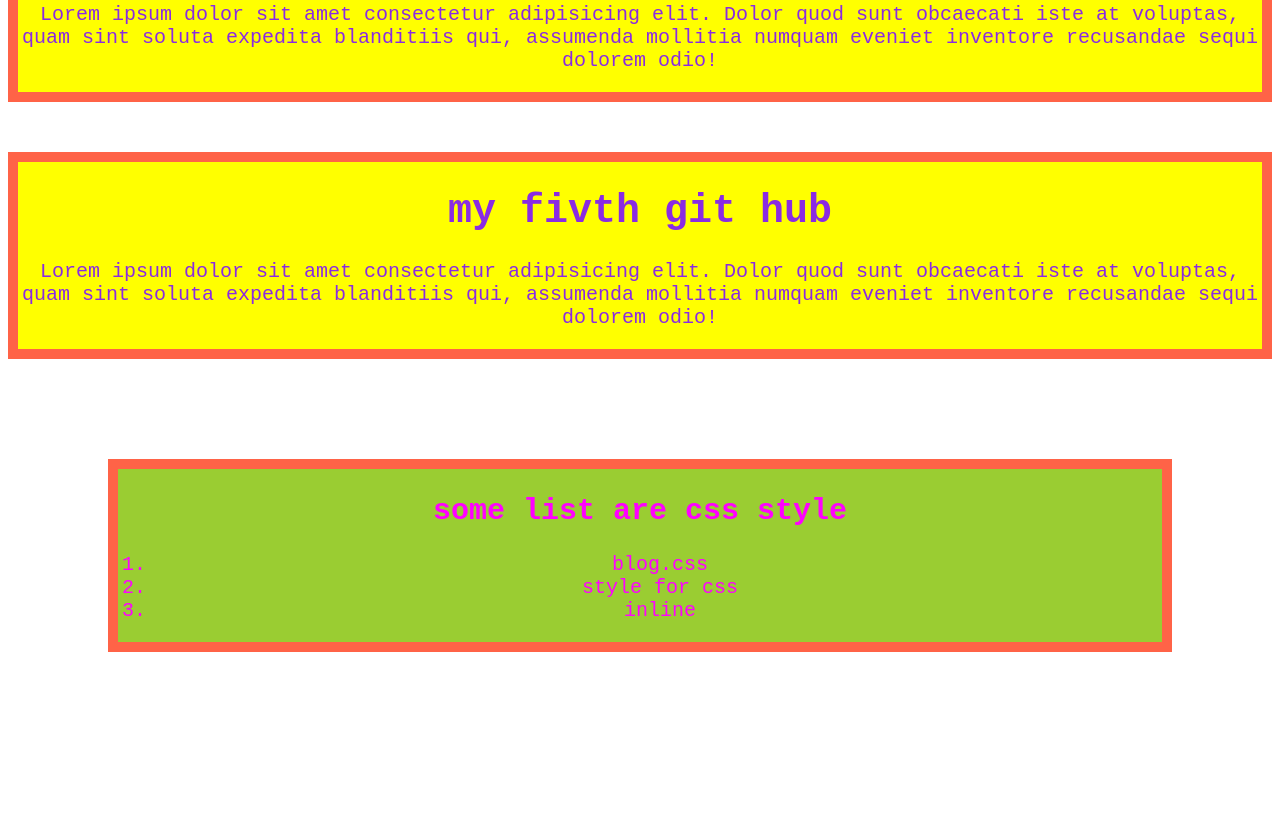
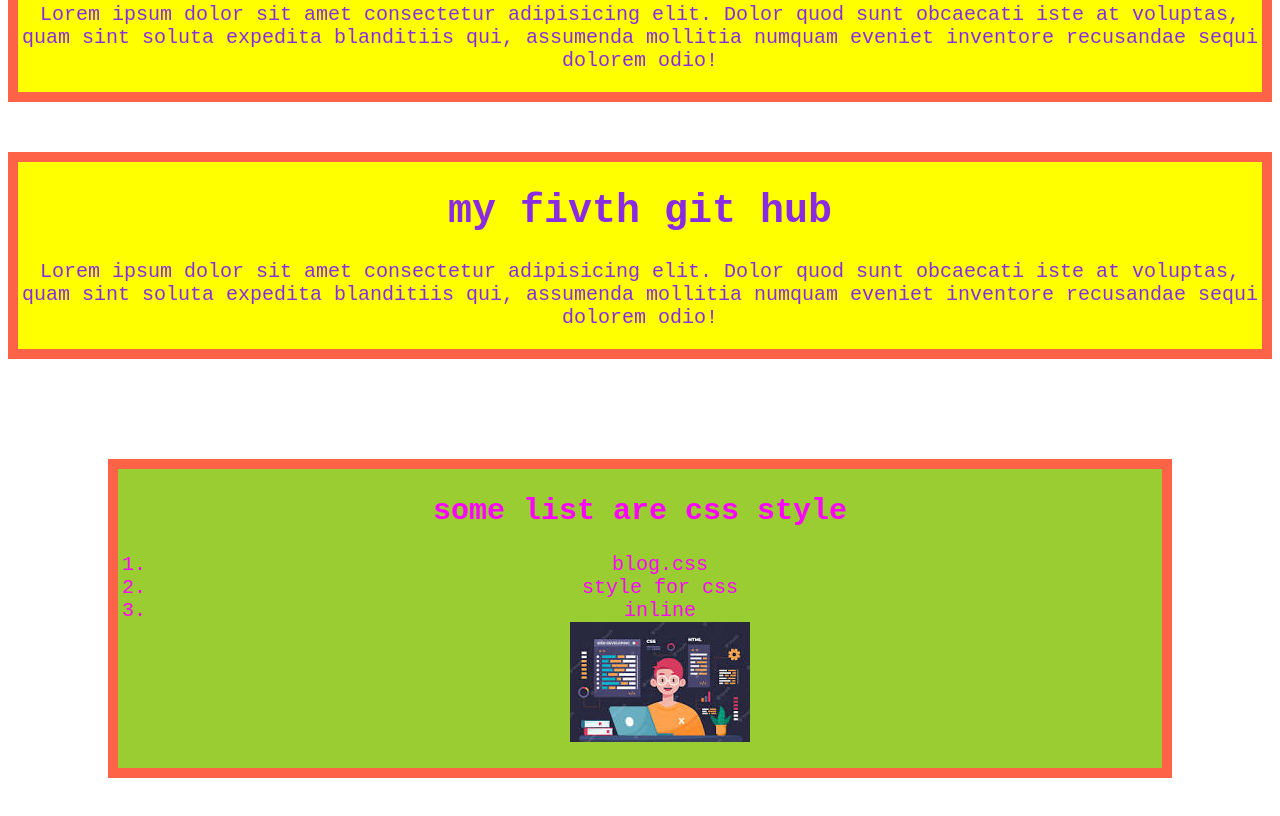
Before and after one commit to sanchyadebnath/my-project-github-repo, a plain HTML site: page index.html in a window 1280 px wide. Shown: the part 671-1487 px from the top of the page. Before the commit the page ends 1423 px from the top, so only its background shows below. Drawn offline with Linux system fonts and the light colour scheme.

Commit message:
added image

```diff
--- a/index.html
+++ b/index.html
@@ -39,7 +39,7 @@
 <li>style for css</li>
 <li>inline</li>
 
-
+<img src="images/download (2).jpeg" alt="">
 
 </ol>
 
```
Also changed, not shown: images/download (1).jpeg (added), images/download (2).jpeg (added), images/download.jpeg (added).
